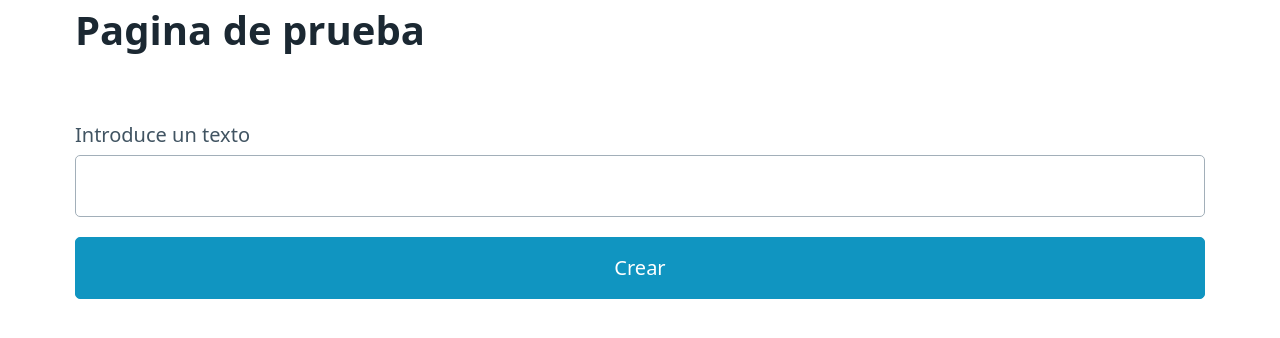
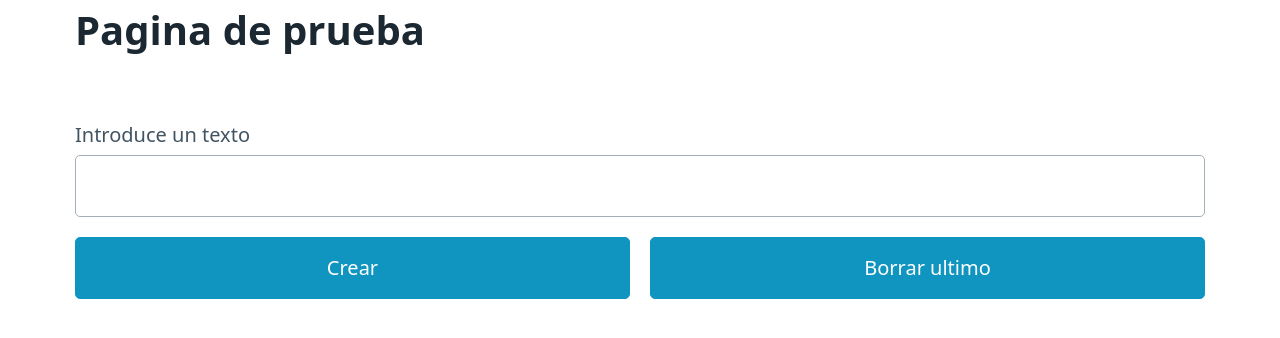
Before and after one commit to Iv3tt3/kata8_javascript, a Flask app: page / in a window 1280 px wide. Shown: the top 338 px of the page. Run offline with Flask 3, Linux system fonts and the light colour scheme.

Commit message:
Probatinas con JS

```diff
--- a/mi_cartera_js/static/js/app.js
+++ b/mi_cartera_js/static/js/app.js
@@ -1,21 +1,30 @@
-//alert("Hola mundo") Vamos a hacer que el JS no se renderice primero por defecto, sino cuando queramos renderizarlo
+var el_ultimo
 
-//creamos una funcion que va a ser llamada al pulsar el boton
 function pulsado(event){
-    event.preventDefault() // Le dice, no hagas lo que harias por defecto (es decir no lances la peticion GET POST del formulario html)
-    alert("Has hecho click")
+    event.preventDefault()
+    let the_father = document.querySelector("#contenido")
+    let the_paragraph = document.createElemennt("p")
+
+    let input = document.querySelector("#texto")
+    the_paragraph.innerHTML = input.value
+
+    the_father.appendChild(the_paragraph)
+
+    el_ultimo = the_paragraph
+}
+
+function borrado(event){
+    event.preventDefault()
+    let the_father = document.querySelector("#contenido")
+    if (el_ultimo){
+        the_father.removeChild(el_ultimo)
+    } //En este if le decimos que solo elimino el ultimo si hay algo en la lista, si esta vacia no haga nada
 }
 
 window.onload = function() {
+    let boton = document.querySelector("#btnSubmit")
+    boton.addEventListener("click", pulsado)
 
-//vamos a atrapar el evento de cuando pulse el boton crear me guarde el texto que introduzco en una variable
-    let boton = document.querySelector("#btnSubmit") //le pongo la id del boton que he puesto en index.html
-    alert(boton)
-//Al boton le pongo un metodo que escucha eventos
-    boton.addEventListener("click", pulsado)//Cuando escuches el evento click, vas a ejecutar la funcion pulsado. Buscar eventos de JS
-
+    let botonDelete = document.querySelector("#btnDelete") //Si no añadiesemos esto, llamaria el boton de la forma normal por HTML y te iria al servidor
+    botonDelete.addEventListener("click", borrado)
 }
-
-//IMPORTANTE QUE TODO ESTO SUCEDERA EN EL NAVEGADOR, No en el servidor.
-
-//Para que el evento click se gestione en el JS no en el HTML, es decir, al pulsar el boton clik, no haga un methodo GET o POST hacemos la function pulsado() -->LA METEMOS AL INICIO VER LINIA 4
--- a/mi_cartera_js/templates/index.html
+++ b/mi_cartera_js/templates/index.html
@@ -1,14 +1,10 @@
-<!-- Comando magico es doc y tabulador para crear la estructura basica html -->
 <html lang="en">
 <head>
     <meta charset="UTF-8">
     <meta name="viewport" content="width=device-width, initial-scale=1.0">
     <title>Probatinas SPA</title>
     <link rel="stylesheet" href="/static/css/pico.css">
-    <script src ="/static/js/app.js"></script> <!-- Aqui lo estamos metiendo en una plantilla, como css, en vez de hacerlo aqui asi:
-    <script>
-        alert("Hola, mundo")
-    </script>-->
+    <script src ="/static/js/app.js"></script>
 </head>
 <body class="container">
     <h1>Pagina de prueba</h1>
@@ -17,11 +13,12 @@
             <label for="texto">Introduce un texto</label>
             <input type="text" name="texto" id="texto">
         </div>
-        <div>
+        <div class="grid">
             <button id="btnSubmit">Crear</button>
+            <button id="btnDelete">Borrar ultimo</button>
         </div>
     </form>
-    <section id="parrafos"><!-- Comando magico para poner la id section#parrafos y tabulador -->
+    <section id="contenido">
 
     </section>
 </body>
```
